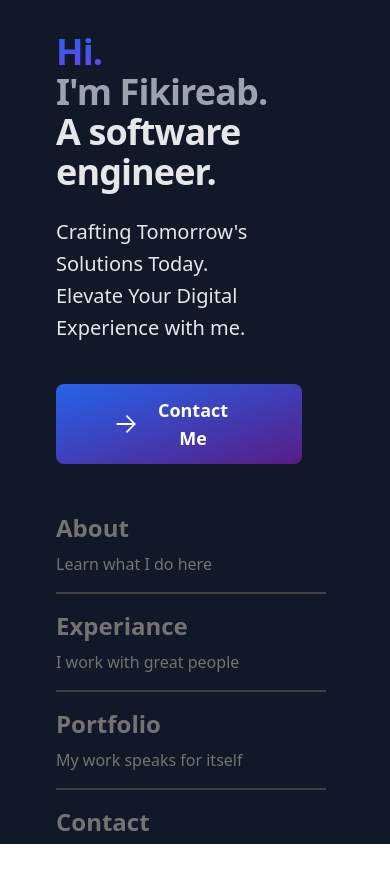
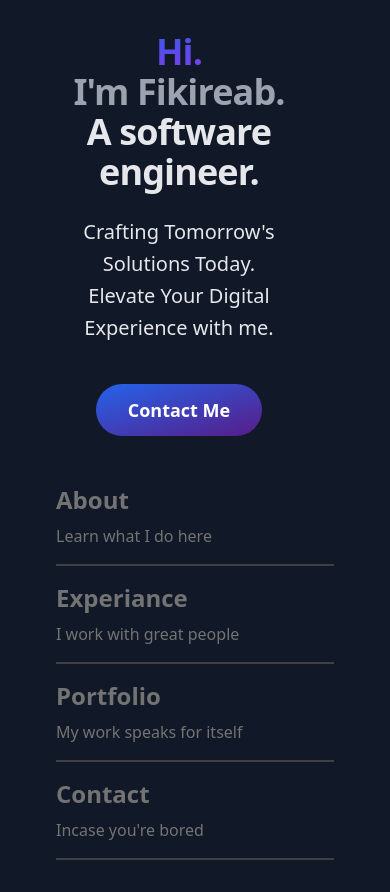
Before and after one commit to fikireab-m/personal-website, a React (Vite) app: page / in a window 390 px wide. Before the commit the page ends 844 px from the top, so only its background shows below. Built offline with nearby package versions, Linux system fonts and the light colour scheme.

Commit message:
fixing overflow ,clean up

```diff
--- a/src/pages/Hero.tsx
+++ b/src/pages/Hero.tsx
@@ -1,15 +1,15 @@
 import open_laptop from "../assets/images/971.png";
 import { useMotionValue, motion, useSpring, useTransform } from "framer-motion";
 import { useRef } from "react";
-import { ArrowLongRightIcon, ArrowSmallRightIcon } from "@heroicons/react/24/outline";
+import { ArrowLongRightIcon } from "@heroicons/react/24/outline";
 import cloudImg from "../assets/images/cloud.jpg";
 export default function Hero() {
   return (
-    <div className="bg-gray-900 overflow-hidden h-screen">
+    <div className="bg-gray-900 lg:overflow-hidden lg:h-screen">
       <div className="relative isolate px-6 lg:px-8">
 
         <div className="mx-auto max-w-7xl px-8 py-8 grid grid-cols-1 md:grid-cols-5 items-center gap-8 mx-auto">
-          <div className="text-left col-span-2">
+          <div className="text-center md:text-left col-span-2">
             <h1 className="text-4xl font-bold tracking-tight text-transparent sm:text-9xl bg-gradient-to-br from-blue-600 to-purple-600" style={{ backgroundClip: "text" }}>
               Hi.
             </h1>
@@ -23,12 +23,11 @@ export default function Hero() {
               Crafting Tomorrow's Solutions Today.<br /> Elevate Your Digital Experience with me.
             </p>
 
-            <button className="flex justify-center items-center gap-2 mt-10 bg-gradient-to-br from-blue-600 to-purple-900 font-bold text-lg text-white py-3 px-16 rounded-lg tracking-normal transform transition-all duration-500 ease-in-out hover:tracking-widest hover:animate-pulse active:animate-bounce">
-              <ArrowSmallRightIcon className="w-8 h-8 -ml-2" />
-              <span>Contact Me</span>
+            <button className="mt-10 bg-gradient-to-br from-blue-600 to-purple-900 font-bold text-lg text-white py-3 px-8 lg:px-16 rounded-full tracking-normal transform transition-all duration-500 ease-in-out hover:tracking-widest hover:animate-pulse active:animate-bounce">
+              Contact Me
             </button>
           </div>
-          <div className="col-span-3 pr-2" >
+          <div className="col-span-3" >
             <Menu />
           </div>
         </div>
@@ -160,8 +159,8 @@ const Link: React.FC<LinkProps> = ({ heading, imgSrc, subheading, href }) => {
           translateY: "-50%",
         }}
         variants={{
-          initial: { scale: 0},
-          whileHover: { scale: 1},
+          initial: { scale: 0 },
+          whileHover: { scale: 1 },
         }}
         transition={{ type: "spring" }}
         src={imgSrc}
```
